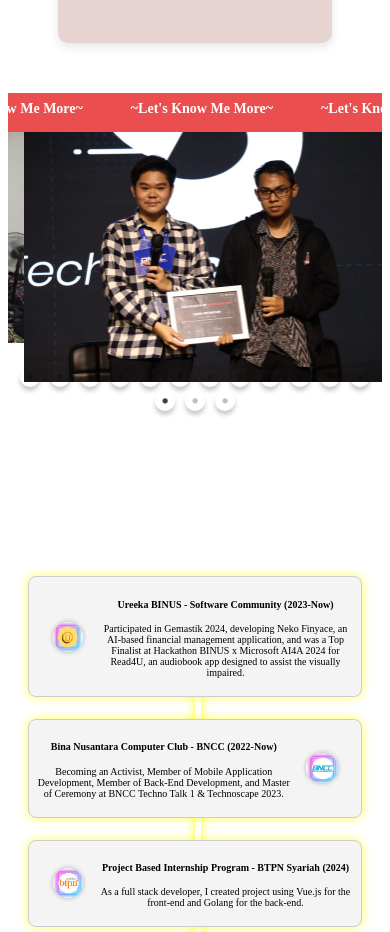
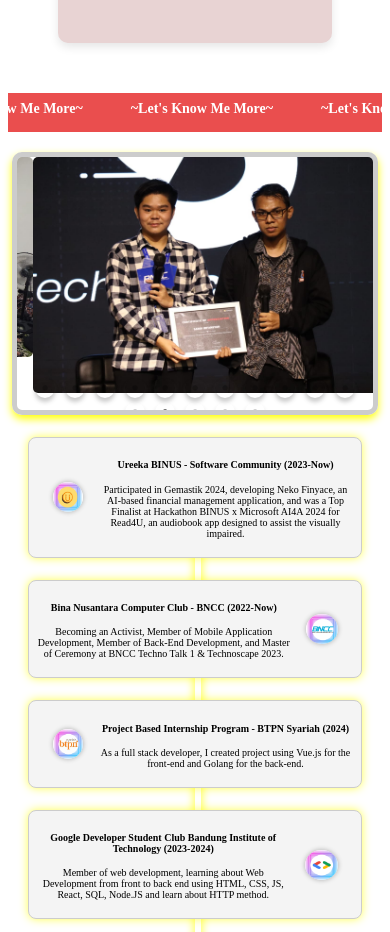
Before and after one commit to ivanadriannn/ivanadrian-portfolio, a React (Create React App) app: page / in a window 390 px wide. Shown: the part 1960-2892 px from the top of the page. Built offline with nearby package versions, Linux system fonts and the light colour scheme.

Commit message:
UpdateCarouselSize

```diff
--- a/src/section/PhotoCarousel/PhotoCarousel.jsx
+++ b/src/section/PhotoCarousel/PhotoCarousel.jsx
@@ -19,6 +19,7 @@
 import Carousel13 from "../../assets/icon/PhotoCarousel/carousel13.png";
 import Carousel14 from "../../assets/icon/PhotoCarousel/carousel14.png";
 import Carousel15 from "../../assets/icon/PhotoCarousel/carousel15.png";
+import Carousel16 from "../../assets/icon/PhotoCarousel/carousel16.png";
 
 const PhotoCarousel = () => {
   // Array of photo URLs
@@ -37,7 +38,8 @@
     Carousel12,
     Carousel13,
     Carousel14,
-    Carousel15
+    Carousel15,
+    Carousel16
   ];
 
   const settings = {
--- a/src/styles/section/_photocarousel.scss
+++ b/src/styles/section/_photocarousel.scss
@@ -1,8 +1,13 @@
 .photo-carousel {
   position: relative;
-    width: 100%;
-    height: 100vh;
+  width: 80%;
+  height: 90vh;
+  margin: 0 auto;
   overflow: hidden;
+  border: 5px solid #ccc;
+  border-radius: 10px;
+  box-shadow: 0 4px 8px yellow;
+  margin-top: 5vw;
 
   .carousel-item {
     height: 100%;
@@ -14,32 +19,21 @@
       width: 100%;
       height: 100%;
       object-fit: cover;
+      border-radius: 5px;
     }
   }
 }
 
 @media (max-width: 768px) {
   .photo-carousel {
-      height: 60vh;
-    }
-
-    .carousel-item {
-      img {
-        object-fit: cover;
-      }
+    width: 90%;
+    height: 40vh;
   }
 }
 
 @media (max-width: 468px) {
   .photo-carousel {
-      height: 50vh;
-    }
-
-    .carousel-item {
-      img {
-        width: 100%;
-        height: 100%;
-        object-fit: cover;
+    width: 95%;
+    height: 30vh;
   }
 }
-  }
```
Also changed, not shown: src/assets/icon/PhotoCarousel/carousel16.png (added). Lines whose indentation alone changed are shown as unchanged.
